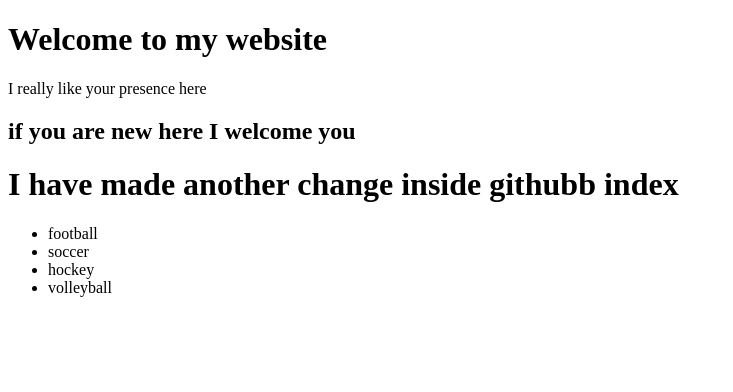
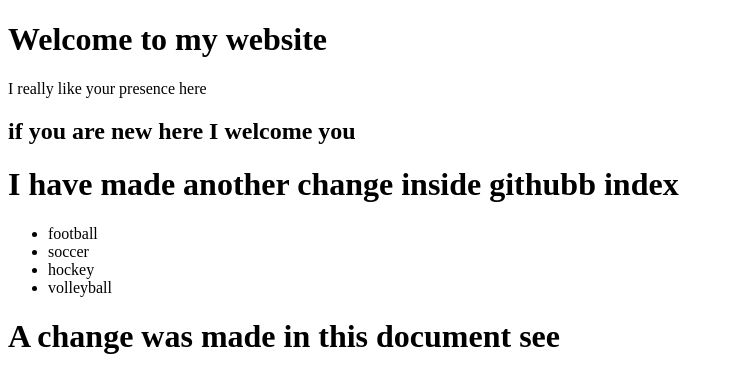
Before and after one commit to j33mk/HtmlProject, a plain HTML site: page index.html in a window 1280 px wide. Shown: the whole page, without its empty margins (0-733 px from the left). Drawn offline with Linux system fonts and the light colour scheme.

Commit message:
an h1 tag was added

```diff
--- a/index.html
+++ b/index.html
@@ -17,6 +17,9 @@
 <li>hockey</li>
 <li>volleyball</li>
 </ul>
+<div>
+	<h1>A change was made in this document see</h1>
+</div>
 
 
 
```
